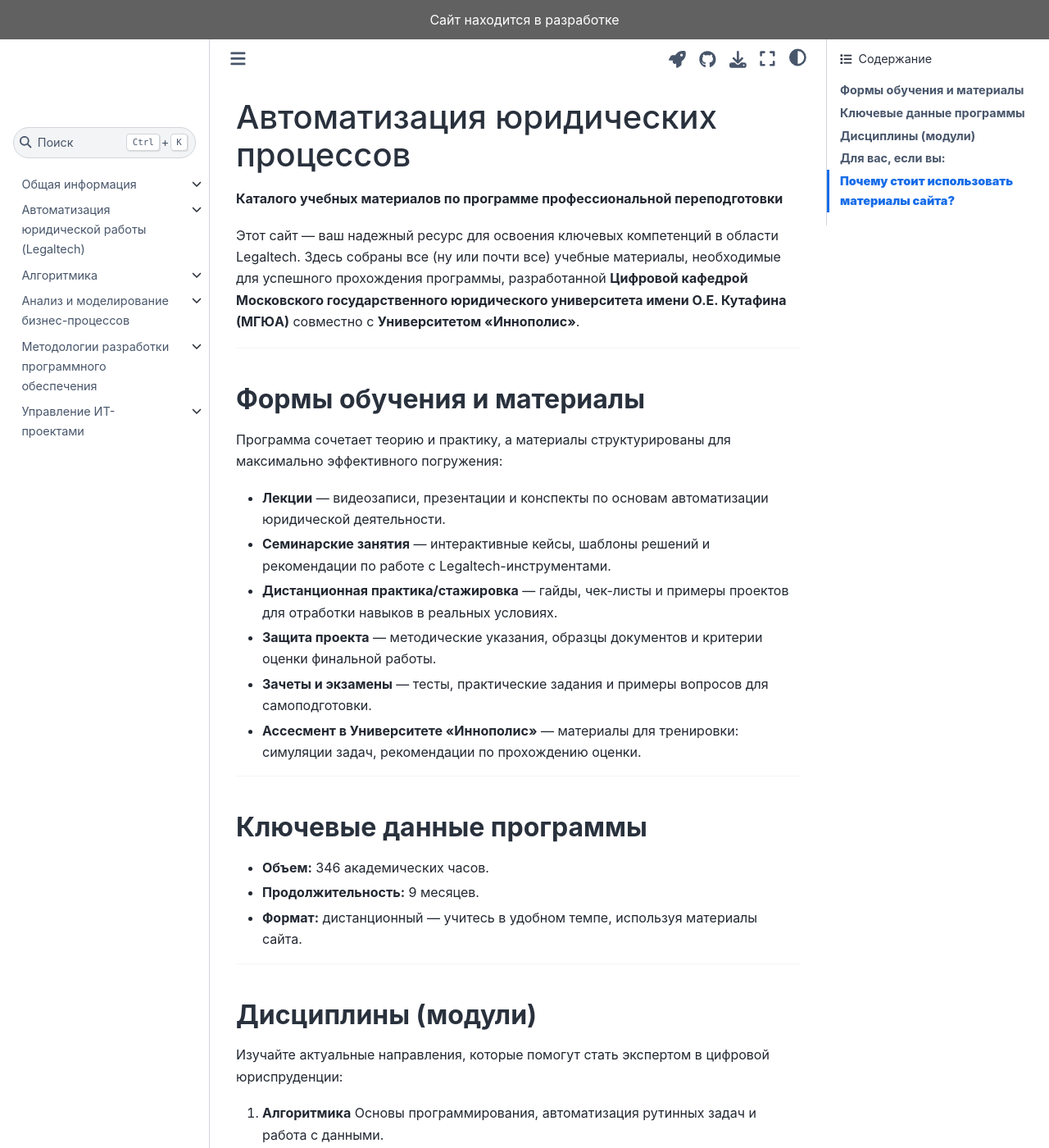
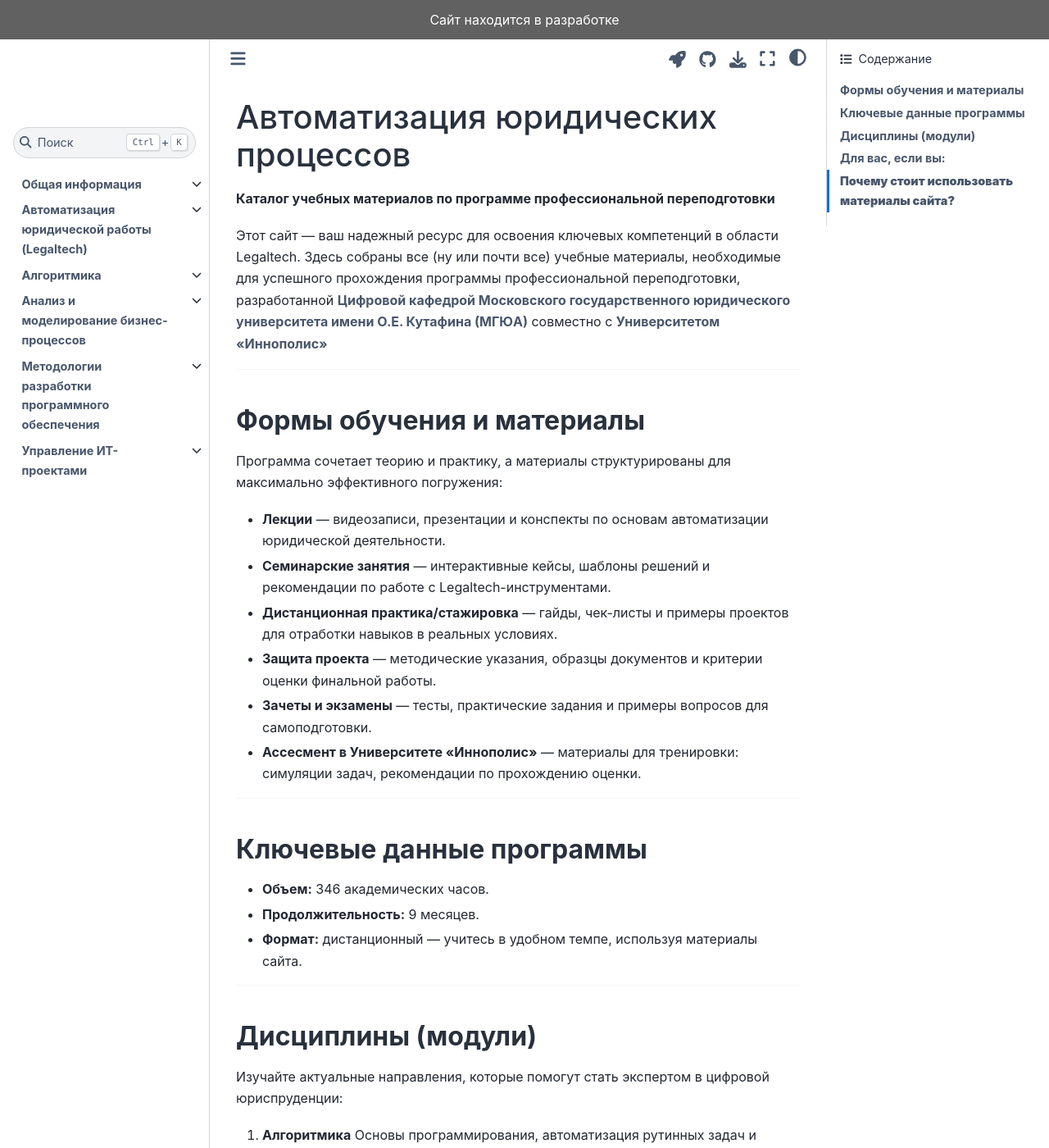
Before and after one commit to msal-tech/msal-tech, a Jupyter Book: the page built from book/index.md, in a window 1280 px wide and 1400 px high. Shown: the whole window at 82% size. Built offline with Jupyter Book 1.0.4 settings and Sphinx 7.4.7 and the Sphinx Book theme 1.1.4, drawn with Linux system fonts in a browser that asks for light colours; some of the changed text lies outside the part shown.

Commit message:
Добавлено: Изменен стиль оформления

```diff
--- a/book/_config.yml
+++ b/book/_config.yml
@@ -148,9 +148,9 @@
     <a href="https://creativecommons.org/licenses/by-nc/4.0/legalcode.en"
       target="_blank" rel="nofollow noindex noopener">CC BY-NC 4.0
     </a>
-    <img src="./_static/images/cc-icons.svg#cc-logo" style="width:12px">
-    <img src="./_static/images/cc-icons.svg#cc-by" style="width:12px">
-    <img src="./_static/images/cc-icons.svg#cc-nc" style="width:12px">
+    <img src="https://legaltech.bookseer.org/_static/images/cc-icons.svg#cc-logo" style="width:12px">
+    <img src="https://legaltech.bookseer.org//_static/images/cc-icons.svg#cc-by" style="width:12px">
+    <img src="https://legaltech.bookseer.org//_static/images/cc-icons.svg#cc-nc" style="width:12px">
 
   # Add extra HTML to the left navbar.
   extra_navbar: <div></div>
--- a/book/_static/styles/styles.css
+++ b/book/_static/styles/styles.css
@@ -1 +1,36 @@
 /* BookSeer styles */
+
+a, a:visited, a:active
+{
+    text-decoration: none;
+    color:#48566b;
+    font-weight: bold;
+}
+
+.prev-next-area a p.prev-next-title {
+    text-decoration: none;
+    color:#48566b;
+    font-weight: bold;
+}
+
+.toctree-wrapper li {
+    text-decoration: none;
+    color:#48566b;
+    font-weight: bold;
+}
+
+.toc-entry a.nav-link.active {
+    text-decoration: none;
+    color:#48566b;
+    font-weight: bold;
+}
+
+.toc-entry a.nav-link{
+    text-decoration: none;
+    color:#48566b;
+}
+
+nav.bd-links .current > a {
+    text-decoration: none;
+    color:#48566b;
+}
--- a/book/index.md
+++ b/book/index.md
@@ -13,9 +13,10 @@
 
 # Автоматизация юридических процессов
 
-**Каталого учебных материалов по программе профессиональной переподготовки**
+**Каталог учебных материалов по программе профессиональной переподготовки**
 
-Этот сайт --- ваш надежный ресурс для освоения ключевых компетенций в области Legaltech. Здесь собраны все (ну или почти все) учебные материалы, необходимые для успешного прохождения программы, разработанной **Цифровой кафедрой Московского государственного юридического университета имени О.Е. Кутафина (МГЮА)** совместно с **Университетом «Иннополис»**.
+Этот сайт --- ваш надежный ресурс для освоения ключевых компетенций в области Legaltech. Здесь собраны все (ну или почти все) учебные материалы, необходимые для успешного прохождения программы профессиональной переподготовки, разработанной <a href="https://msal.ru/content/prioritet-2030/tsifrovaya-kafedra/" target="_blank" title="Цифровая кафедра МГЮА">Цифровой кафедрой Московского государственного юридического университета имени О.Е. Кутафина (МГЮА)</a> совместно с
+<a href="https://innopolis.university/" target="_blank" title="Университет &laquo;Иннополис&raquo;">Университетом &laquo;Иннополис&raquo;</a>
 
 ---
 
@@ -26,7 +27,7 @@
 - **Дистанционная практика/стажировка** --- гайды, чек-листы и примеры проектов для отработки навыков в реальных условиях.
 - **Защита проекта** --- методические указания, образцы документов и критерии оценки финальной работы.
 - **Зачеты и экзамены** --- тесты, практические задания и примеры вопросов для самоподготовки.
-- **Ассесмент в Университете «Иннополис»** --- материалы для тренировки: симуляции задач, рекомендации по прохождению оценки.
+- **Ассесмент в Университете &laquo;Иннополис&raquo;** --- материалы для тренировки: симуляции задач, рекомендации по прохождению оценки.
 
 ---
 
```
Also changed, not shown: other parts of book/index.md (+0 -6 lines), CHANGELOG.md (+1 -0 lines).
